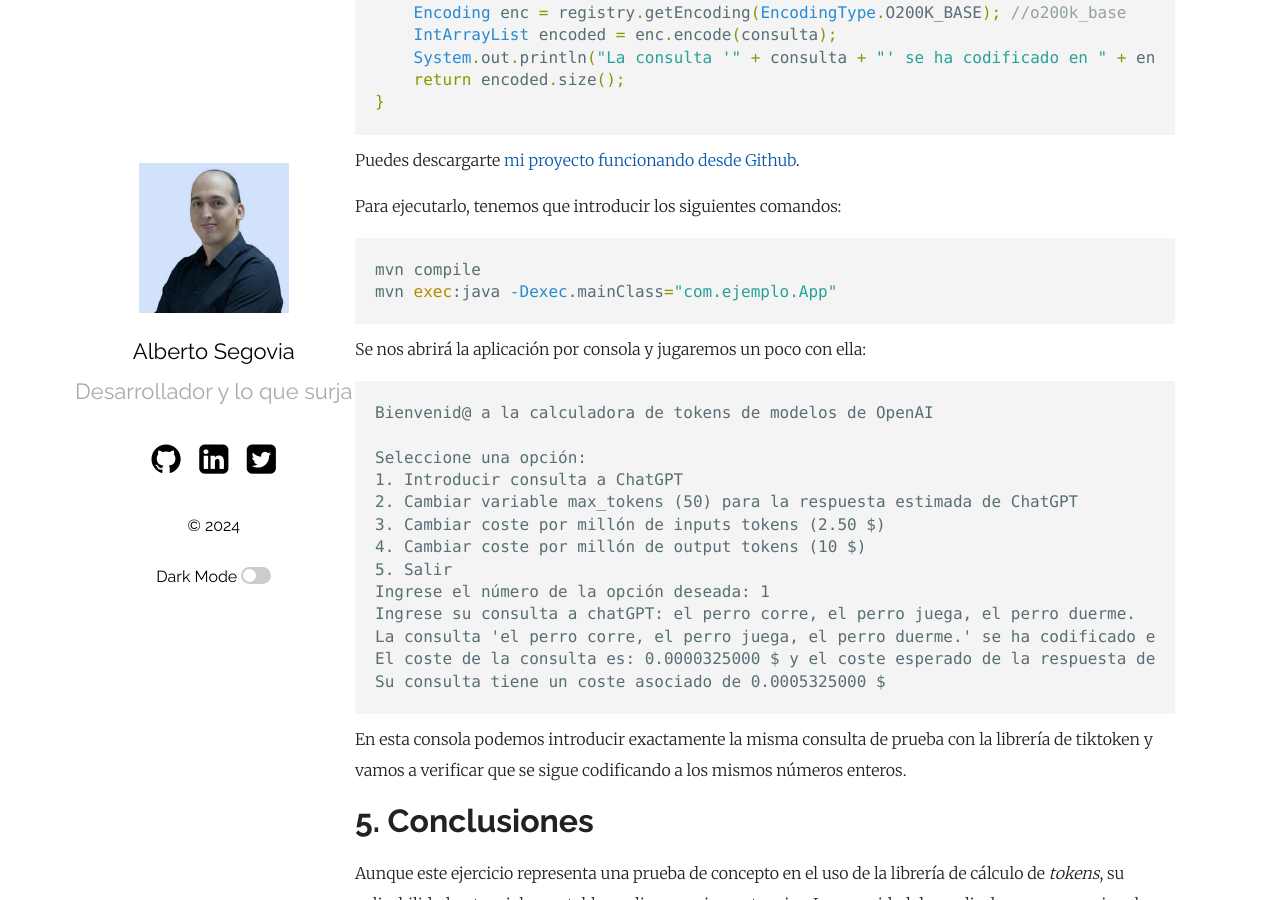
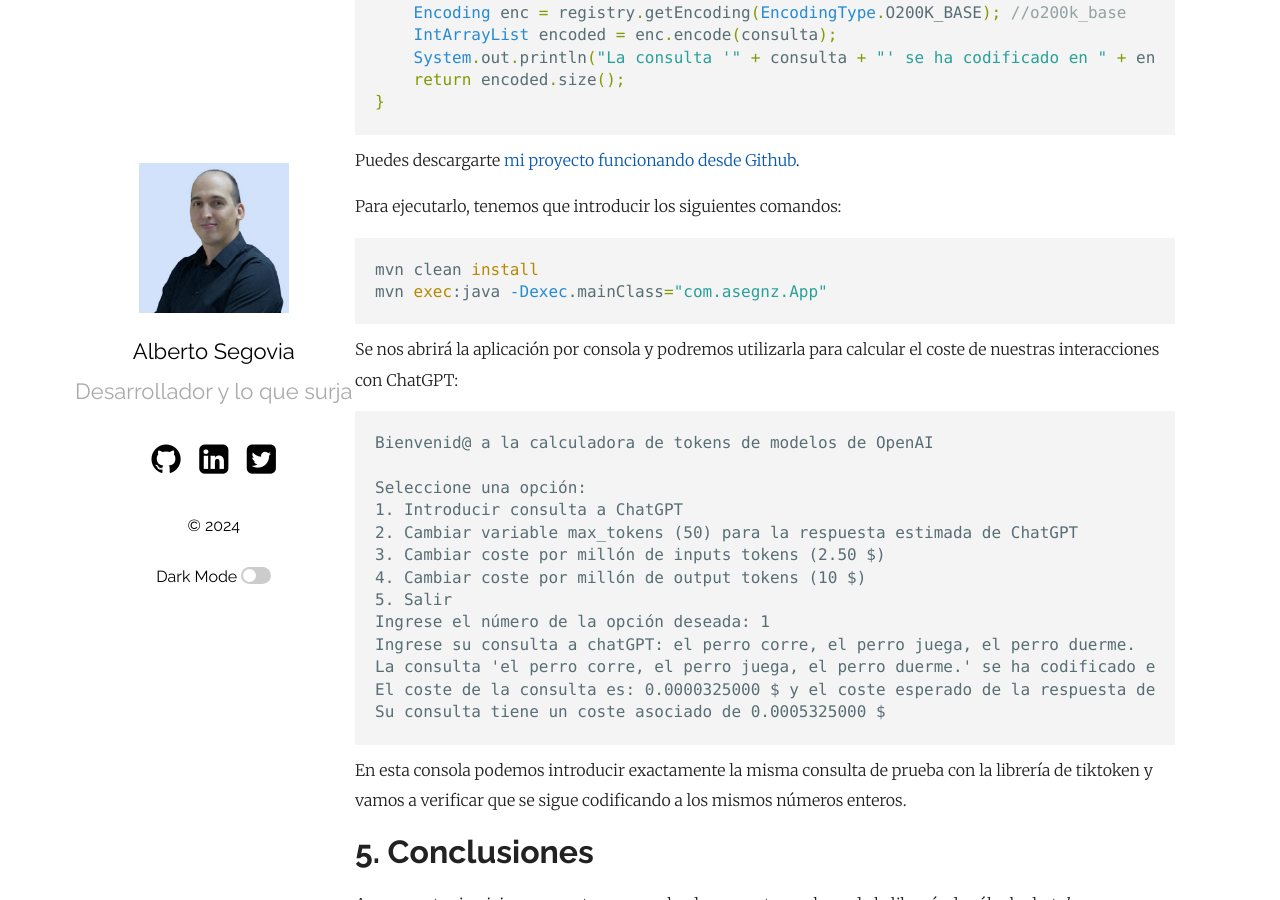
Before and after one commit to asegnz/asegnz.github.io, a Jekyll site: the page built from _posts/2024-11-11-calculo-tokens-chatgpt.md, in a window 1280 px wide and 900 px high, scrolled down 5793 px. Built offline with Jekyll 4.4.1, drawn with Linux system fonts in a browser that asks for light colours; comment, search, counter and statistics services are not loaded.

Commit message:
Retoques...2

````diff
--- a/_posts/2024-11-11-calculo-tokens-chatgpt.md
+++ b/_posts/2024-11-11-calculo-tokens-chatgpt.md
@@ -237,11 +237,11 @@ Puedes descargarte [mi proyecto funcionando desde Github](https://github.com/ase
 Para ejecutarlo, tenemos que introducir los siguientes comandos:
 
 ```bash
-mvn compile
-mvn exec:java -Dexec.mainClass="com.ejemplo.App"
+mvn clean install
+mvn exec:java -Dexec.mainClass="com.asegnz.App"
 ```
 
-Se nos abrirá la aplicación por consola y jugaremos un poco con ella:
+Se nos abrirá la aplicación por consola y podremos utilizarla para calcular el coste de nuestras interacciones con ChatGPT:
 
 ```
 Bienvenid@ a la calculadora de tokens de modelos de OpenAI
````
